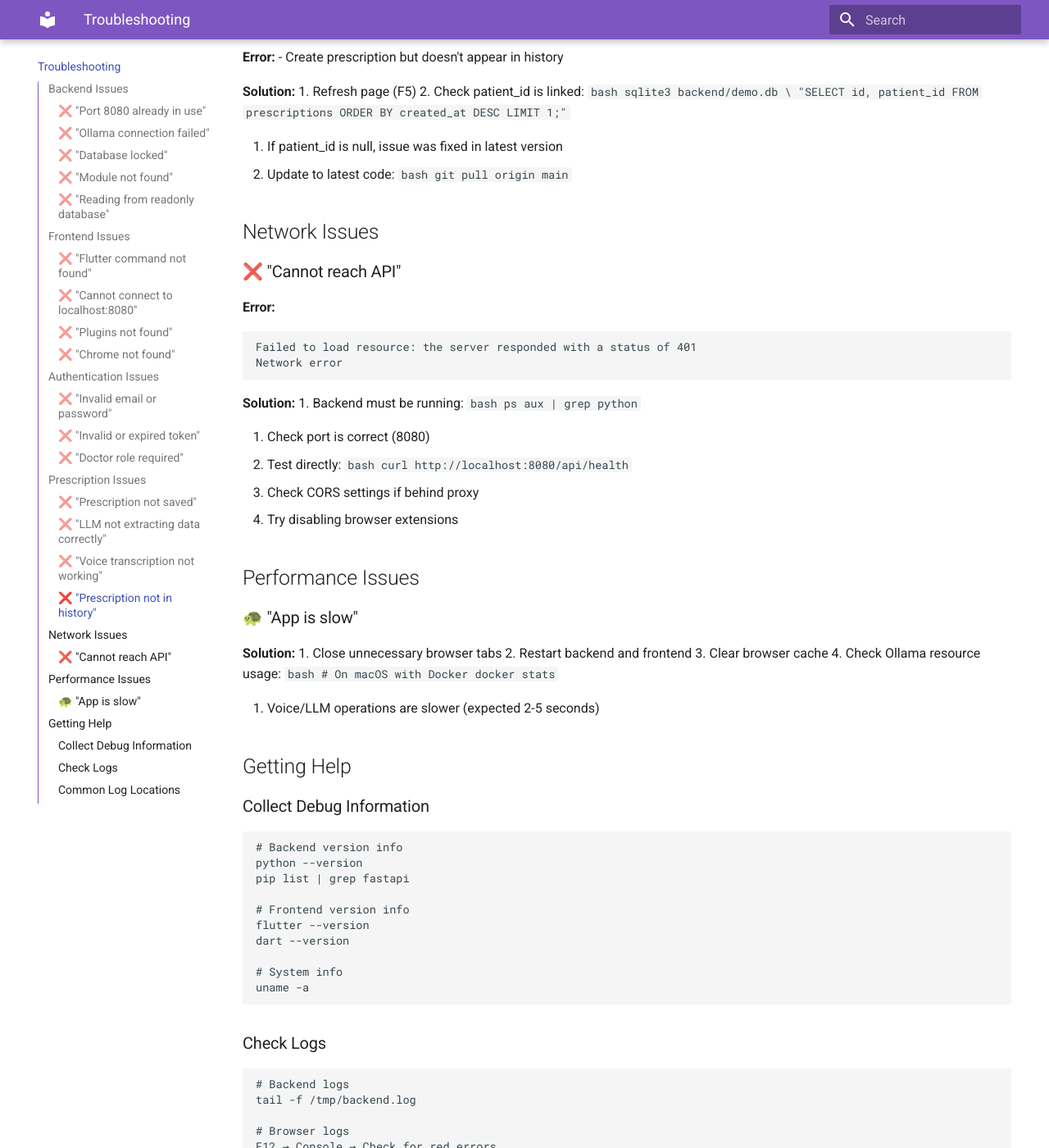
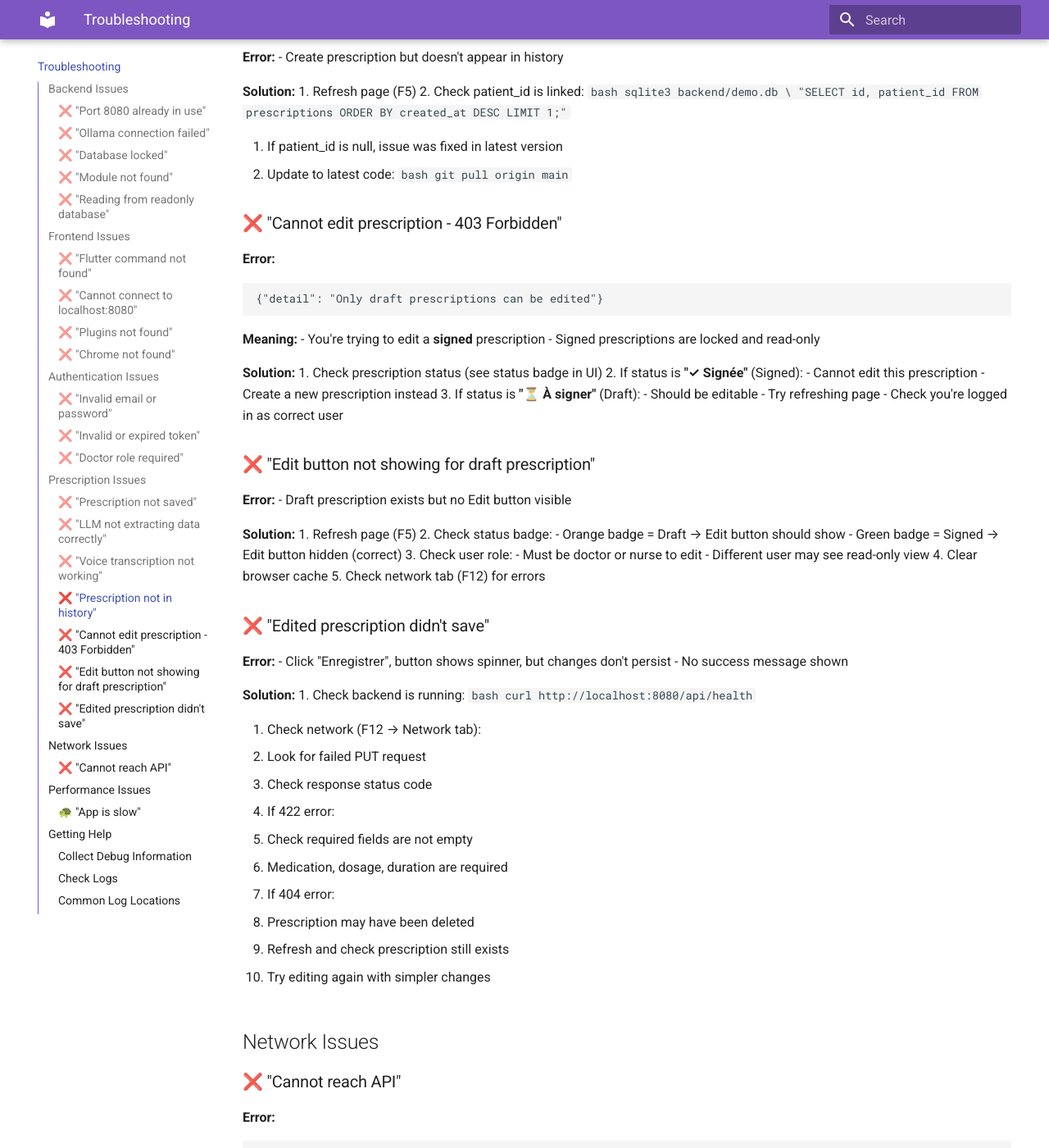
Before and after one commit to Gwyrm/Vocalis, an MkDocs documentation site: the page built from docs/troubleshooting.md, in a window 1280 px wide and 1400 px high, scrolled down 5108 px. Shown: the whole window at 82% size. Built offline with MkDocs 1.6.1 and Material for MkDocs 9.7.7, drawn with Linux system fonts in a browser that asks for light colours.

Commit message:
docs: Comprehensive documentation for prescription editing feature
Added/Updated:
- docs/api/prescriptions.md: Complete API reference with examples
  - All endpoints documented (GET, POST, PUT, /sign)
  - Draft vs. signed status explanation
  - Error handling and validation
  - Multiple workflow examples

- docs/features/prescription-lifecycle.md: User guide for editing workflow
  - Creation, review, edit, signing, completion phases
  - UI mockups showing draft vs signed states
  - Permissions and role-based access
  - Best practices and common questions
  - Technical implementation details

- docs/troubleshooting.md: Added prescription editing troubleshooting
  - 403 Forbidden when editing signed prescriptions
  - Missing Edit button causes and solutions
  - Edit save failures and debugging tips

- mkdocs.yml: Added prescription-lifecycle link to nav

- docs/index.md: Updated key features with draft editing and signing

Total: 740 new lines of documentation covering:
✓ API endpoints and parameters
✓ Status workflow (draft → signed → completed)
✓ Edit restrictions and permissions
✓ User workflows and examples
✓ Error handling and troubleshooting
✓ Best practices

Co-Authored-By: Claude Haiku 4.5 <noreply@anthropic.com>

````diff
--- a/docs/api/prescriptions.md
+++ b/docs/api/prescriptions.md
@@ -0,0 +1,381 @@
+# Prescriptions API
+
+Manage medical prescriptions with draft editing and signing workflow.
+
+## Overview
+
+Prescriptions in Vocalis follow a lifecycle:
+1. **Draft** - Can be created and edited freely
+2. **Signed** - Locked and read-only after doctor approval
+3. **Completed** - Dispensed to patient
+
+## Prescription Status
+
+- **draft** - Prescription is editable, not yet confirmed
+- **signed** - Prescription confirmed by doctor, cannot be edited
+- **completed** - Prescription has been dispensed to patient
+
+## Endpoints
+
+### GET /api/prescriptions
+
+List all prescriptions for the organization.
+
+**Auth Required:** Yes (Bearer token)
+
+**Query Parameters:**
+```
+page: integer (default: 1)
+limit: integer (default: 10)
+```
+
+**Response (200):**
+```json
+[
+  {
+    "id": "uuid",
+    "patient_name": "John Doe",
+    "patient_age": "45",
+    "diagnosis": "Bronchitis",
+    "medication": "Amoxicilline",
+    "dosage": "500mg, 3 times daily",
+    "duration": "10 days",
+    "special_instructions": "Take with food",
+    "status": "draft",
+    "created_by": "doctor-uuid",
+    "created_at": "2026-02-28T10:30:00",
+    "is_signed": false,
+    "doctor_signed_at": null
+  }
+]
+```
+
+---
+
+### GET /api/prescriptions/{id}
+
+Get specific prescription details.
+
+**Auth Required:** Yes
+
+**Response (200):**
+```json
+{
+  "id": "prescription-uuid",
+  "patient_name": "John Doe",
+  "patient_age": "45",
+  "diagnosis": "Bronchitis",
+  "medication": "Amoxicilline",
+  "dosage": "500mg, 3 times daily",
+  "duration": "10 days",
+  "special_instructions": "Take with food",
+  "status": "draft",
+  "created_by": "doctor-uuid",
+  "created_at": "2026-02-28T10:30:00",
+  "is_signed": false,
+  "doctor_signed_at": null
+}
+```
+
+**Error (404):**
+```json
+{"detail": "Prescription not found"}
+```
+
+---
+
+### POST /api/prescriptions/text
+
+Create prescription from text input.
+
+**Auth Required:** Yes (Bearer token)
+
+**Request:**
+```json
+{
+  "patient_id": "uuid",
+  "text_input": "Amoxicilline 500mg, three times daily for 10 days for bronchitis",
+  "diagnosis": "Bronchitis (optional)"
+}
+```
+
+**Response (200):**
+```json
+{
+  "prescription": {
+    "id": "uuid",
+    "patient_name": "John Doe",
+    "medication": "Amoxicilline",
+    "dosage": "500mg, three times daily",
+    "duration": "10 days",
+    "status": "draft"
+  },
+  "validation": {
+    "valid": true,
+    "confidence": 0.95,
+    "errors": [],
+    "warnings": []
+  }
+}
+```
+
+---
+
+### POST /api/prescriptions/voice
+
+Create prescription from audio input (voice transcription + LLM extraction).
+
+**Auth Required:** Yes
+
+**Request (Multipart form data):**
+```
+audio_file: audio/wav or audio/mp3
+patient_id: uuid
+diagnosis: string (optional)
+```
+
+**Response (200):**
+Same as POST /api/prescriptions/text
+
+---
+
+### PUT /api/prescriptions/{id}
+
+Edit a draft prescription.
+
+**Auth Required:** Yes (Doctor or Nurse)
+
+**Important:** Only prescriptions with status "draft" can be edited. Signed prescriptions are read-only.
+
+**Request:**
+```json
+{
+  "medication": "Amoxicilline 250mg",
+  "dosage": "2 times daily",
+  "duration": "7 days",
+  "diagnosis": "Mild bronchitis",
+  "special_instructions": "Take with meals"
+}
+```
+
+All fields are optional. Only provided fields will be updated.
+
+**Response (200):**
+```json
+{
+  "id": "prescription-uuid",
+  "medication": "Amoxicilline 250mg",
+  "dosage": "2 times daily",
+  "duration": "7 days",
+  "diagnosis": "Mild bronchitis",
+  "special_instructions": "Take with meals",
+  "status": "draft",
+  "created_at": "2026-02-28T10:30:00",
+  "is_signed": false
+}
+```
+
+**Error (403):**
+```json
+{"detail": "Only draft prescriptions can be edited"}
+```
+
+**Error (404):**
+```json
+{"detail": "Prescription not found"}
+```
+
+---
+
+### PUT /api/prescriptions/{id}/sign
+
+Sign and finalize a prescription (doctor approval).
+
+**Auth Required:** Yes (Bearer token)
+
+**Request:**
+```json
+{
+  "doctor_signature": ""
+}
+```
+
+Signature field accepts Base64 encoded PNG or empty string.
+
+**Response (200):**
+```json
+{
+  "id": "prescription-uuid",
+  "medication": "Amoxicilline",
+  "dosage": "500mg, 3 times daily",
+  "duration": "10 days",
+  "status": "signed",
+  "created_at": "2026-02-28T10:30:00",
+  "is_signed": true,
+  "doctor_signed_at": "2026-02-28T11:00:00"
+}
+```
+
+**Error (404):**
+```json
+{"detail": "Prescription not found"}
+```
+
+---
+
+## Prescription Workflow
+
+### Creating a Prescription
+
+1. **Choose Input Method:**
+   - Text: `POST /api/prescriptions/text` with text description
+   - Voice: `POST /api/prescriptions/voice` with audio file
+
+2. **System Extracts Data:**
+   - LLM parses text/audio
+   - Extracts medication, dosage, duration
+   - Validates against medication database
+   - Returns structured data with warnings/errors
+
+3. **Review & Validate:**
+   - User sees validation results screen
+   - Can edit patient information
+   - Reviews any warnings or errors
+
+4. **Sign or Edit:**
+   - Click "Valider et enregistrer" to finalize (status: signed)
+   - Or go back to edit prescription before signing
+
+### Editing a Draft Prescription
+
+1. **View prescription in patient history**
+2. **If status is "draft":**
+   - Click "Éditer" button
+   - Modify any field (medication, dosage, etc.)
+   - Click "Enregistrer" to save changes
+3. **If status is "signed":**
+   - No edit button shown
+   - Prescription is read-only and locked
+
+### Signing a Prescription
+
+1. **Review prescription data**
+2. **Click "Signer" button**
+3. **Confirm on validation screen**
+4. **Status changes to "signed"**
+5. **Edit button disappears** - prescription is now locked
+
+---
+
+## Important Notes
+
+### Draft vs. Signed
+
+| Aspect | Draft | Signed |
+|--------|-------|--------|
+| Editable | ✅ Yes | ❌ No |
+| Edit Button | ✅ Show | ❌ Hide |
+| Sign Button | ✅ Show | ❌ Hide |
+| Status Badge | ⏳ To sign | ✓ Signed |
+| Can be modified | ✅ Yes | ❌ No |
+
+### Editing Restrictions
+
+- Only **draft** prescriptions can be edited
+- Attempting to edit a **signed** prescription returns `403 Forbidden`
+- Changes are validated and sanitized before saving
+- Patient medical info can be updated via discovery fields
+
+### Permissions
+
+- **Doctors**: Can create, edit (draft only), and sign prescriptions
+- **Nurses**: Can create and edit (draft only), cannot sign
+- **Organization Isolation**: Users can only see prescriptions from their organization
+
+---
+
+## Error Handling
+
+| Status | Error | Meaning |
+|--------|-------|---------|
+| 400 | Bad Request | Invalid input (missing required fields) |
+| 403 | Forbidden | Cannot edit signed prescription |
+| 404 | Not Found | Prescription doesn't exist |
+| 422 | Validation Error | Prescription data invalid |
+| 500 | Server Error | Internal error |
+
+---
+
+## Examples
+
+### Example 1: Create and Sign Prescription
+
+```bash
+# Step 1: Create prescription from text
+curl -X POST http://localhost:8080/api/prescriptions/text \
+  -H "Authorization: Bearer TOKEN" \
+  -H "Content-Type: application/json" \
+  -d '{
+    "patient_id": "patient-uuid",
+    "text_input": "Amoxicilline 500mg, three times daily for 10 days"
+  }'
+
+# Returns: prescription with id and validation results
+
+# Step 2: Edit before signing (optional)
+curl -X PUT http://localhost:8080/api/prescriptions/PRESCRIPTION_ID \
+  -H "Authorization: Bearer TOKEN" \
+  -H "Content-Type: application/json" \
+  -d '{
+    "dosage": "250mg, two times daily"
+  }'
+
+# Step 3: Sign prescription
+curl -X PUT http://localhost:8080/api/prescriptions/PRESCRIPTION_ID/sign \
+  -H "Authorization: Bearer TOKEN" \
+  -H "Content-Type: application/json" \
+  -d '{
+    "doctor_signature": ""
+  }'
+```
+
+### Example 2: Edit Draft Prescription
+
+```bash
+# Get current prescription
+curl -X GET http://localhost:8080/api/prescriptions/PRESCRIPTION_ID \
+  -H "Authorization: Bearer TOKEN"
+
+# Edit if status is "draft"
+curl -X PUT http://localhost:8080/api/prescriptions/PRESCRIPTION_ID \
+  -H "Authorization: Bearer TOKEN" \
+  -H "Content-Type: application/json" \
+  -d '{
+    "medication": "Amoxicilline 250mg",
+    "dosage": "two times daily",
+    "duration": "7 days"
+  }'
+```
+
+### Example 3: Try to Edit Signed Prescription (fails)
+
+```bash
+# This will return 403 Forbidden
+curl -X PUT http://localhost:8080/api/prescriptions/SIGNED_PRESCRIPTION_ID \
+  -H "Authorization: Bearer TOKEN" \
+  -H "Content-Type: application/json" \
+  -d '{
+    "dosage": "new dosage"
+  }'
+
+# Response:
+# {"detail": "Only draft prescriptions can be edited"}
+```
+
+---
+
+## Related
+
+- [Patients API](patients.md) - Get patient history
+- [Authentication](authentication.md) - Login and tokens
+- [System Design](../architecture/design.md) - Architecture overview
--- /dev/null
+++ b/docs/features/prescription-lifecycle.md
@@ -0,0 +1,292 @@
+# Prescription Lifecycle & Editing
+
+Learn how prescriptions are created, edited, and finalized in Vocalis.
+
+## Overview
+
+Prescriptions follow a clear workflow from creation to completion:
+
+```
+Create → Review → Edit (Draft) → Sign → Locked
+```
+
+## 1. Creation Phase
+
+Prescriptions can be created in two ways:
+
+### Text Input
+- Doctor/Nurse enters prescription in natural language
+- Example: "Amoxicilline 500mg, three times daily for 10 days"
+- LLM extracts structured data
+- Validation identifies any issues
+
+### Voice Input
+- Doctor/Nurse records audio prescription
+- Whisper transcribes audio to text
+- LLM extracts medication, dosage, duration
+- Same validation as text input
+
+**Initial Status:** `draft`
+
+## 2. Review Phase
+
+After creation, user sees the validation results screen:
+
+- **Extracted Data:** Medication, dosage, duration, diagnosis
+- **Patient Info:** Current allergies, conditions, medications
+- **Warnings:** Potential drug interactions, missing data
+- **Errors:** Invalid data that must be fixed
+
+User can:
+- Review the extracted information
+- Edit patient medical information (add/remove allergies, etc.)
+- See success/error messages
+
+## 3. Edit Phase (Draft Only)
+
+Before signing, prescription is in `draft` status and **fully editable**.
+
+### Available Actions:
+- Click **"Éditer"** button on draft prescription
+- Modify any field:
+  - Medication name
+  - Dosage instructions
+  - Treatment duration
+  - Diagnosis
+  - Special instructions
+- Click **"Enregistrer"** to save changes
+- Returns to patient page with updated prescription
+
+### Key Points:
+- ✅ Draft prescriptions are **completely editable**
+- ✅ Multiple edits allowed
+- ✅ Changes save to database immediately
+- ✅ Patient medical info can be updated simultaneously
+
+### When You CAN Edit:
+- Prescription status is **"draft"**
+- You are the prescription creator (doctor/nurse who created it)
+- Prescription hasn't been signed yet
+
+### When You CANNOT Edit:
+- Prescription is **"signed"** by doctor
+- Prescription is **"completed"** (dispensed)
+- You don't have permission (different organization)
+
+## 4. Signing Phase
+
+Once prescription is ready, doctor finalizes it by signing.
+
+### Sign Process:
+1. Click **"Signer"** button on draft prescription
+2. Confirm on validation results screen
+3. Click **"Valider et enregistrer"** button
+4. Backend marks prescription as signed
+5. Success message: "Ordonnance signée et enregistrée"
+6. Status changes to **"signed"**
+
+### What Happens After Signing:
+- ✅ Prescription is **locked** (read-only)
+- ❌ **Edit button disappears**
+- ❌ Cannot be modified
+- ✅ Doctor signature timestamp is recorded
+- ✅ Marked as "✓ Signée" in patient history
+
+## 5. Completion Phase
+
+Prescription dispensed to patient:
+- Status: `completed`
+- Prescription fully archived
+- Historical record maintained
+
+---
+
+## UI & User Experience
+
+### Draft Prescription View
+```
+┌─────────────────────────┐
+│ Amoxicilline 500mg      │
+│ Dosage: 3x daily        │
+│ Duration: 10 days       │
+│                         │
+│ Status: ⏳ À signer     │
+│                         │
+│ [Éditer] [Signer]       │ ← Both buttons visible
+└─────────────────────────┘
+```
+
+### Signed Prescription View
+```
+┌─────────────────────────┐
+│ Amoxicilline 500mg      │
+│ Dosage: 3x daily        │
+│ Duration: 10 days       │
+│                         │
+│ Status: ✓ Signée        │
+│ Signed: 28/02/2026      │
+│                         │
+│ (No edit button)        │ ← Read-only
+└─────────────────────────┘
+```
+
+---
+
+## Status Badges
+
+### Draft Status
+- **Badge Color:** Orange
+- **Text:** "⏳ À signer" (To sign)
+- **Meaning:** Prescription can still be edited
+- **Actions:** Edit, Sign, Delete
+
+### Signed Status
+- **Badge Color:** Green
+- **Text:** "✓ Signée" (Signed)
+- **Meaning:** Prescription locked and read-only
+- **Actions:** View only
+- **Shows:** Signature timestamp
+
+---
+
+## Example Workflows
+
+### Workflow 1: Create, Edit, Sign
+
+```
+1. Doctor clicks "Créer une ordonnance"
+   ↓
+2. Enters text: "Amoxicilline 500mg 3x daily for 10 days"
+   ↓
+3. System validates and shows results
+   ↓
+4. Doctor clicks "Valider et enregistrer"
+   → Prescription created with status: DRAFT
+   ↓
+5. Doctor sees draft prescription with "Éditer" button
+   ↓
+6. Clicks "Éditer" to change dosage to "250mg 2x daily"
+   ↓
+7. Clicks "Enregistrer"
+   → Prescription updated in database
+   ↓
+8. Doctor clicks "Signer" to finalize
+   ↓
+9. Confirms on validation screen
+   ↓
+10. Prescription signed → Status: SIGNED
+    → Edit button disappears
+    → Prescription locked
+```
+
+### Workflow 2: Create, Immediately Sign (No Edit)
+
+```
+1. Doctor creates prescription from text/voice
+   ↓
+2. Reviews validation results
+   ↓
+3. Clicks "Valider et enregistrer" directly
+   → Prescription created and signed in one action
+   → Status: SIGNED
+   → Read-only
+```
+
+### Workflow 3: Attempt to Edit Signed Prescription
+
+```
+1. Doctor tries to edit a SIGNED prescription
+   ↓
+2. API returns: 403 Forbidden
+   Message: "Only draft prescriptions can be edited"
+   ↓
+3. User sees error message
+   → Cannot proceed
+   → Must create new prescription if changes needed
+```
+
+---
+
+## Best Practices
+
+### ✅ Do:
+- Review extracted data carefully before signing
+- Use the edit feature to correct mistakes in drafts
+- Sign prescriptions only when all data is correct
+- Document special instructions for patient safety
+
+### ❌ Don't:
+- Sign prescriptions with incomplete information
+- Attempt to edit signed prescriptions (not allowed)
+- Skip the validation review step
+- Create multiple prescriptions for same patient without reason
+
+---
+
+## Permissions
+
+### Doctor Can:
+- Create prescriptions (text, voice)
+- Edit draft prescriptions
+- Sign prescriptions
+- View all organization prescriptions
+
+### Nurse Can:
+- Create prescriptions (text, voice)
+- Edit draft prescriptions
+- View organization prescriptions
+- **Cannot sign** prescriptions
+
+---
+
+## Technical Details
+
+### Draft Prescription Endpoint
+```
+PUT /api/prescriptions/{id}
+
+Only allowed if status == "draft"
+Returns 403 if status == "signed"
+```
+
+### Editing Fields
+All fields are optional:
+- `medication` - Medication name
+- `dosage` - Dosage instructions
+- `duration` - Treatment duration
+- `diagnosis` - Clinical diagnosis
+- `special_instructions` - Special notes for patient
+
+### Validation
+- Input is sanitized to prevent injection
+- Maximum 200 chars for medication/dosage/duration
+- Maximum 500 chars for diagnosis/instructions
+- Errors prevent saving and show user feedback
+
+---
+
+## Common Questions
+
+**Q: Can I edit a prescription after signing?**
+A: No. Once signed, prescriptions are locked and read-only. Create a new prescription if changes are needed.
+
+**Q: How many times can I edit a draft?**
+A: Unlimited. Draft prescriptions can be edited as many times as needed before signing.
+
+**Q: What happens if I sign by mistake?**
+A: Currently, there's no "unsign" feature. Create a new prescription instead.
+
+**Q: Can a nurse sign prescriptions?**
+A: No. Only doctors can sign. Nurses can create and edit drafts.
+
+**Q: Are edit changes saved immediately?**
+A: Yes. Changes save to database when you click "Enregistrer".
+
+---
+
+## Related Documentation
+
+- [Prescriptions API](../api/prescriptions.md) - Complete API reference
+- [Authentication](../api/authentication.md) - User roles and permissions
+- [System Design](../architecture/design.md) - Architecture overview
+- [Troubleshooting](../troubleshooting.md) - Common issues
--- a/docs/troubleshooting.md
+++ b/docs/troubleshooting.md
@@ -297,6 +297,69 @@ flutter run -d <device-name>
    git pull origin main
    ```
 
+### ❌ "Cannot edit prescription - 403 Forbidden"
+
+**Error:**
+```json
+{"detail": "Only draft prescriptions can be edited"}
+```
+
+**Meaning:**
+- You're trying to edit a **signed** prescription
+- Signed prescriptions are locked and read-only
+
+**Solution:**
+1. Check prescription status (see status badge in UI)
+2. If status is **"✓ Signée"** (Signed):
+   - Cannot edit this prescription
+   - Create a new prescription instead
+3. If status is **"⏳ À signer"** (Draft):
+   - Should be editable
+   - Try refreshing page
+   - Check you're logged in as correct user
+
+### ❌ "Edit button not showing for draft prescription"
+
+**Error:**
+- Draft prescription exists but no Edit button visible
+
+**Solution:**
+1. Refresh page (F5)
+2. Check status badge:
+   - Orange badge = Draft → Edit button should show
+   - Green badge = Signed → Edit button hidden (correct)
+3. Check user role:
+   - Must be doctor or nurse to edit
+   - Different user may see read-only view
+4. Clear browser cache
+5. Check network tab (F12) for errors
+
+### ❌ "Edited prescription didn't save"
+
+**Error:**
+- Click "Enregistrer", button shows spinner, but changes don't persist
+- No success message shown
+
+**Solution:**
+1. Check backend is running:
+   ```bash
+   curl http://localhost:8080/api/health
+   ```
+
+2. Check network (F12 → Network tab):
+   - Look for failed PUT request
+   - Check response status code
+
+3. If 422 error:
+   - Check required fields are not empty
+   - Medication, dosage, duration are required
+
+4. If 404 error:
+   - Prescription may have been deleted
+   - Refresh and check prescription still exists
+
+5. Try editing again with simpler changes
+
 ## Network Issues
 
 ### ❌ "Cannot reach API"
--- a/mkdocs.yml
+++ b/mkdocs.yml
@@ -38,6 +38,7 @@ nav:
   - Features:
     - Text Prescriptions: features/text-prescriptions.md
     - Voice Prescriptions: features/voice-prescriptions.md
+    - Prescription Lifecycle & Editing: features/prescription-lifecycle.md
     - Prescription History: features/history.md
     - User Roles: features/user-roles.md
   - Testing:
````
Also changed, not shown: docs/index.md (+3 -0 lines).
